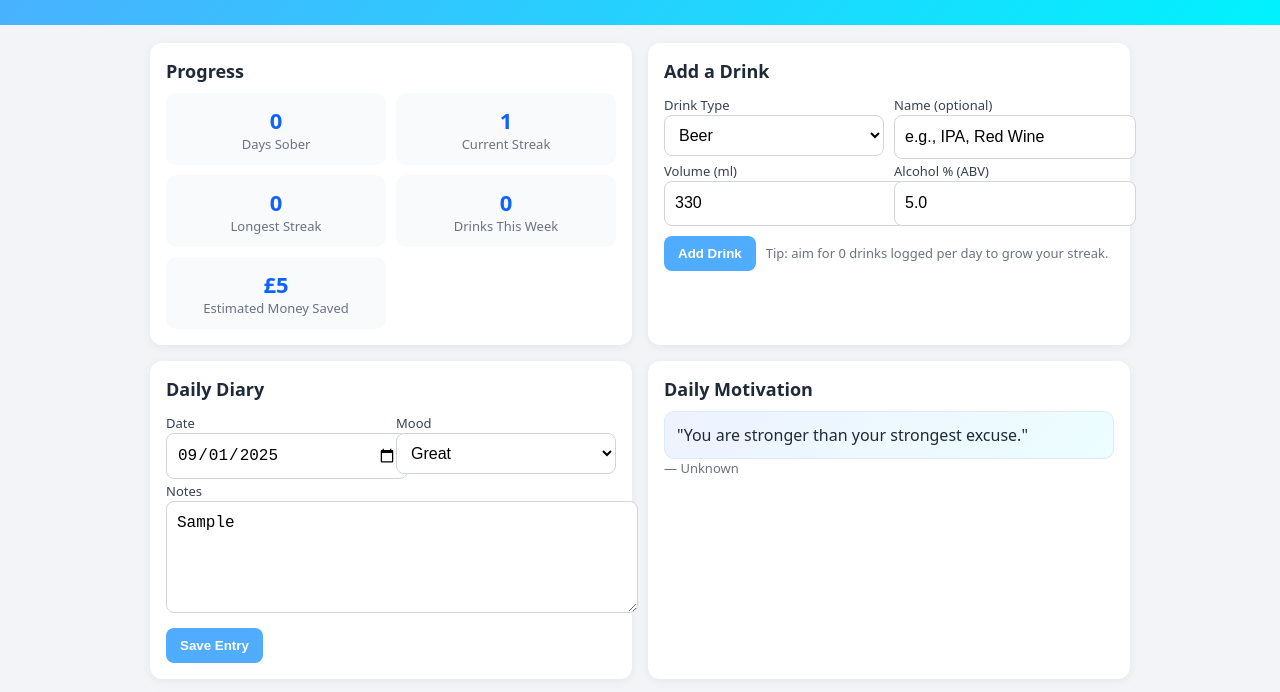
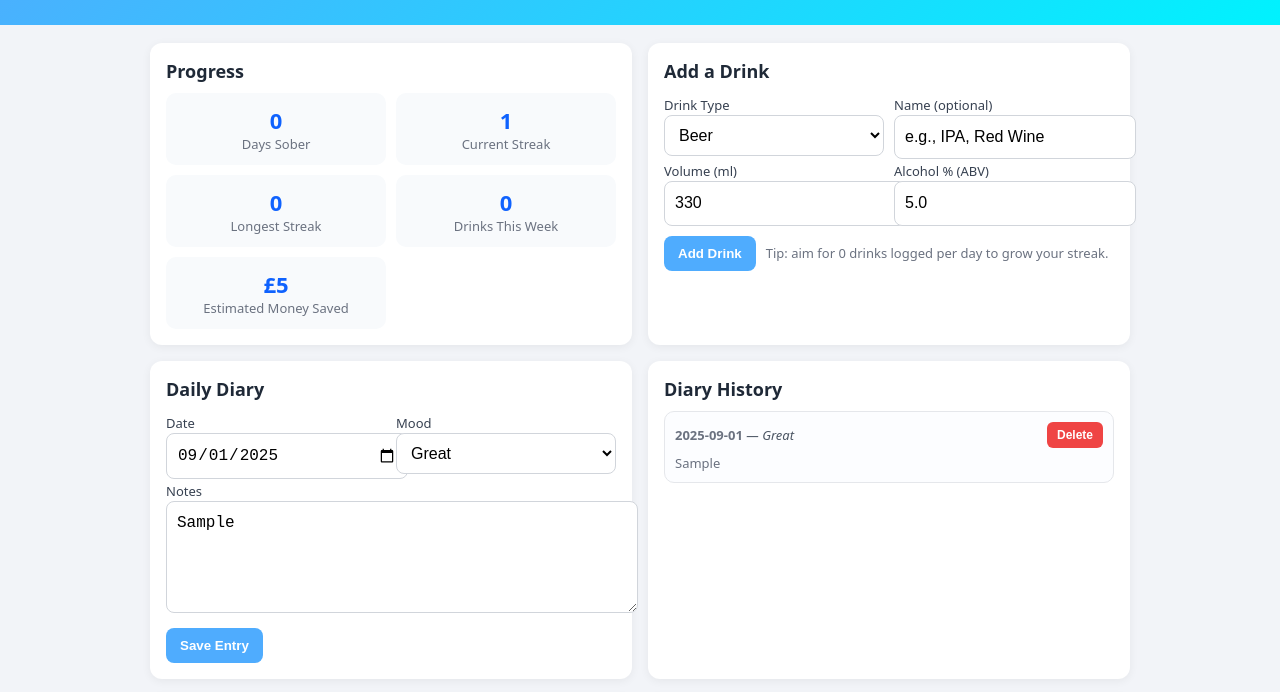
Before and after one commit to iancrotty1976-web/sobriety-tracker, a plain HTML site: page index.html in a window 1280 px wide. Both pictures are taken after typing "Sample" into the empty fields and a click on the button "Save Entry". Shown: the part 97-789 px from the top of the page. Drawn offline with Linux system fonts and the light colour scheme.

Commit message:
Diary History with delete buttons

```diff
--- a/index.html
+++ b/index.html
@@ -38,11 +38,19 @@
     textarea:focus, input:focus, select:focus { outline: none; border-color: #4f46e5; box-shadow: 0 0 0 3px #6366f11f; }
     .btn { padding: 10px 14px; background: #4facfe; color: white; border: none; border-radius: 8px; cursor: pointer; font-weight: 600; }
     .btn:hover { background: #3a8edb; }
+    .btn-danger { background: #ef4444; }
+    .btn-danger:hover { background: #dc2626; }
+    .btn-sm { padding: 6px 10px; font-size: 12px; border-radius: 6px; }
     .muted { color: #6b7280; font-size: 13px; }
     .quote { background: linear-gradient(135deg, #eef2ff, #ecfeff); border: 1px solid #dbeafe; border-radius: 10px; padding: 12px; }
     .flex { display: flex; align-items: center; gap: 10px; flex-wrap: wrap; }
     .switch { display: inline-flex; align-items: center; gap: 8px; }
     .switch input { width: 18px; height: 18px; }
+    .entry { margin-bottom:10px; padding:10px; border:1px solid #e5e7eb; border-radius:10px; background:#fcfdff; }
+    .entry-head { display:flex; justify-content:space-between; align-items:center; gap:10px; margin-bottom:6px; }
+    .entry-date { font-weight:700; }
+    .entry-mood { font-style:italic; color:#4b5563; }
+    .entry-note { white-space:pre-wrap; }
   </style>
 </head>
 <body>
@@ -103,6 +111,12 @@
         </div>
       </div>
 
+      <!-- Diary History (with delete) -->
+      <div class="card">
+        <h3>Diary History</h3>
+        <div id="diaryHistory" class="muted">No entries yet.</div>
+      </div>
+
       <!-- Daily Motivation -->
       <div class="card">
         <h3>Daily Motivation</h3>
@@ -114,7 +128,7 @@
       <div class="card">
         <h3>Reminders & Settings</h3>
         <button id="installBtn" class="btn" type="button" style="display:none;">📲 Install App</button>
-        <button id="resetBtn" class="btn" type="button" style="margin-top:10px; background:#ef4444;">🔄 Reset Progress</button>
+        <button id="resetBtn" class="btn btn-danger" type="button" style="margin-top:10px;">🔄 Reset Progress</button>
         <div style="height:8px;"></div>
         <div class="flex">
           <div class="switch"><input type="checkbox" id="reminderEnabled" /><label for="reminderEnabled">Daily reminder</label></div>
@@ -127,8 +141,14 @@
   </div>
 
   <script>
-    const ls = { get:(k,d=null)=>{try{return JSON.parse(localStorage.getItem(k))??d}catch{return d}}, set:(k,v)=>localStorage.setItem(k,JSON.stringify(v)) };
+    // LocalStorage helpers
+    const ls = {
+      get:(k,d=null)=>{try{return JSON.parse(localStorage.getItem(k))??d}catch{return d}},
+      set:(k,v)=>localStorage.setItem(k,JSON.stringify(v)),
+      del:(k)=>localStorage.removeItem(k)
+    };
 
+    // Stats
     let drinksThisWeek = ls.get('drinksThisWeek',0);
     let firstSoberDate = ls.get('firstSoberDate',null);
     let streak = ls.get('streak',0);
@@ -142,57 +162,214 @@
       document.getElementById('moneySaved').textContent='£'+((streak>0?streak:0)*drinkPrice);
       document.getElementById('longestStreak').textContent=longestStreak;
     }
-    function calcDaysSober(){ if(!firstSoberDate)return 0; const s=new Date(firstSoberDate),n=new Date(); return Math.max(0,Math.floor((n-s)/(1000*60*60*24))); }
-    function resetSoberIfNeeded(){ const t=new Date(),tm=new Date(t.getFullYear(),t.getMonth(),t.getDate()+1); firstSoberDate=tm.toISOString(); streak=0; ls.set('firstSoberDate',firstSoberDate); ls.set('streak',streak); }
+    function calcDaysSober(){
+      if(!firstSoberDate) return 0;
+      const s=new Date(firstSoberDate), n=new Date();
+      return Math.max(0,Math.floor((n-s)/(1000*60*60*24)));
+    }
+    function resetSoberIfNeeded(){
+      const t=new Date(), tm=new Date(t.getFullYear(),t.getMonth(),t.getDate()+1);
+      firstSoberDate=tm.toISOString();
+      streak=0;
+      ls.set('firstSoberDate',firstSoberDate);
+      ls.set('streak',streak);
+    }
 
-    document.getElementById('addDrink').addEventListener('click',()=>{ drinksThisWeek++; ls.set('drinksThisWeek',drinksThisWeek); resetSoberIfNeeded(); renderStats(); toast('Logged a drink. New day, new start 💪'); });
+    document.getElementById('addDrink').addEventListener('click',()=>{
+      drinksThisWeek++;
+      ls.set('drinksThisWeek',drinksThisWeek);
+      resetSoberIfNeeded();
+      renderStats();
+      toast('Logged a drink. New day, new start 💪');
+    });
 
-    // ✅ Reset button logic preserving diary + tracking longest streak
+    // Reset button (preserve diary + track longest)
     document.getElementById('resetBtn').addEventListener('click',()=>{
       if(confirm("Reset stats? (Diary entries will be kept)")){
         if(streak>longestStreak){ longestStreak=streak; ls.set('longestStreak',longestStreak); }
         drinksThisWeek=0; streak=0; firstSoberDate=null;
         ls.set('drinksThisWeek',0); ls.set('streak',0); ls.set('firstSoberDate',null);
-        renderStats(); toast(`Progress reset. Longest streak: ${longestStreak} days 🌟`);
+        renderStats();
+        toast(`Progress reset. Longest streak: ${longestStreak} days 🌟`);
       }
     });
 
-    // Daily streak updater
-    (function daily(){const k='lastStreakDay',last=ls.get(k,null),today=new Date().toDateString();if(last!==today){streak=(streak||0)+1;if(!firstSoberDate)firstSoberDate=new Date().toISOString();ls.set('firstSoberDate',firstSoberDate);ls.set('streak',streak);ls.set(k,today);} })();
+    // Daily streak incrementer
+    (function daily(){
+      const k='lastStreakDay', last=ls.get(k,null), today=new Date().toDateString();
+      if(last!==today){
+        streak=(streak||0)+1;
+        if(!firstSoberDate) firstSoberDate=new Date().toISOString();
+        ls.set('firstSoberDate',firstSoberDate);
+        ls.set('streak',streak);
+        ls.set(k,today);
+      }
+    })();
 
     renderStats();
 
     // Diary
-    const diaryDateEl=document.getElementById('diaryDate'), diaryMoodEl=document.getElementById('diaryMood'), diaryEl=document.getElementById('diary'), diaryMsgEl=document.getElementById('diarySavedMsg');
+    const diaryDateEl=document.getElementById('diaryDate'),
+          diaryMoodEl=document.getElementById('diaryMood'),
+          diaryEl=document.getElementById('diary'),
+          diaryMsgEl=document.getElementById('diarySavedMsg');
+
     diaryDateEl.valueAsDate=new Date();
-    document.getElementById('saveDiary').addEventListener('click',()=>{ const k='diary:'+ (diaryDateEl.value||new Date().toISOString().slice(0,10)); ls.set(k,{date:diaryDateEl.value,mood:diaryMoodEl.value,note:diaryEl.value,savedAt:new Date().toISOString()}); diaryMsgEl.textContent='Saved ✔'; setTimeout(()=>diaryMsgEl.textContent='',2000); });
+
+    document.getElementById('saveDiary').addEventListener('click',()=>{
+      const dateVal = diaryDateEl.value || new Date().toISOString().slice(0,10);
+      const key='diary:'+ dateVal;
+      const entry={key, date: dateVal, mood: diaryMoodEl.value, note: diaryEl.value, savedAt:new Date().toISOString()};
+      ls.set(key,entry);
+      diaryMsgEl.textContent='Saved ✔'; setTimeout(()=>diaryMsgEl.textContent='',2000);
+      renderDiaryHistory();
+    });
+
+    // Diary History with delete
+    function renderDiaryHistory() {
+      const historyEl=document.getElementById('diaryHistory');
+      const entries=[];
+      for(let i=0;i<localStorage.length;i++){
+        const key=localStorage.key(i);
+        if(key && key.startsWith("diary:")) {
+          try {
+            const e = JSON.parse(localStorage.getItem(key));
+            if (e) entries.push({ ...e, key });
+          } catch {}
+        }
+      }
+      entries.sort((a,b)=> new Date(b.date)-new Date(a.date));
+      if(entries.length===0){
+        historyEl.textContent="No entries yet.";
+        return;
+      }
+      historyEl.innerHTML = entries.map(e => `
+        <div class="entry" data-key="${e.key}">
+          <div class="entry-head">
+            <div>
+              <span class="entry-date">${e.date || "Unknown date"}</span>
+              <span class="entry-mood"> — ${e.mood || "Unknown mood"}</span>
+            </div>
+            <button type="button" class="btn btn-sm btn-danger delete-entry" aria-label="Delete entry ${e.date}">Delete</button>
+          </div>
+          <div class="entry-note">${e.note ? escapeHtml(e.note) : "<span class='muted'>No notes</span>"}</div>
+        </div>
+      `).join("");
+    }
+
+    // Small helper to avoid HTML injection in notes
+    function escapeHtml(str){
+      return String(str)
+        .replace(/&/g,'&amp;')
+        .replace(/</g,'&lt;')
+        .replace(/>/g,'&gt;')
+        .replace(/"/g,'&quot;')
+        .replace(/'/g,'&#039;')
+        .replace(/\n/g,'<br/>');
+    }
+
+    // Event delegation for delete buttons
+    document.getElementById('diaryHistory').addEventListener('click', (e) => {
+      const btn = e.target.closest('.delete-entry');
+      if (!btn) return;
+      const wrap = btn.closest('.entry');
+      const key = wrap?.getAttribute('data-key');
+      if (!key) return;
+      const dateLabel = wrap.querySelector('.entry-date')?.textContent || 'this entry';
+      if (confirm(`Delete diary entry for ${dateLabel}? This cannot be undone.`)) {
+        ls.del(key);
+        renderDiaryHistory();
+        toast('Diary entry deleted.');
+      }
+    });
+
+    renderDiaryHistory();
 
     // Quotes
     const QUOTES=[{q:"One day at a time.",a:"AA Slogan"},{q:"You are stronger than your strongest excuse.",a:"Unknown"},{q:"Small steps every day lead to big results.",a:"Unknown"},{q:"Progress, not perfection.",a:"AA Slogan"},{q:"The comeback is always stronger than the setback.",a:"Unknown"},{q:"Cravings pass. Your reasons last.",a:"Unknown"},{q:"What you do today can improve all your tomorrows.",a:"Ralph Marston"}];
     const qi=(new Date().getFullYear()*1000+(new Date().getMonth()+1)*50+new Date().getDate())%QUOTES.length;
-    document.getElementById('quoteBox').textContent='"'+QUOTES[qi].q+'"'; document.getElementById('quoteAttribution').textContent='— '+QUOTES[qi].a;
+    document.getElementById('quoteBox').textContent='"'+QUOTES[qi].q+'"';
+    document.getElementById('quoteAttribution').textContent='— '+QUOTES[qi].a;
 
     // Notifications
-    const reminderEnabledEl=document.getElementById('reminderEnabled'),reminderTimeEl=document.getElementById('reminderTime'),reminderStatusEl=document.getElementById('reminderStatus');
-    reminderEnabledEl.checked=!!ls.get('reminderEnabled',false); reminderTimeEl.value=ls.get('reminderTime','20:00');
-    function reqPerm(){if(!('Notification'in window))return Promise.resolve('unsupported');if(Notification.permission==='granted')return Promise.resolve('granted');if(Notification.permission==='denied')return Promise.resolve('denied');return Notification.requestPermission();}
-    function tick(){clearInterval(window.__t);if(!reminderEnabledEl.checked){reminderStatusEl.textContent='Daily reminder is off.';return;} const[hh,mm]=(reminderTimeEl.value||'20:00').split(':').map(n=>parseInt(n));reminderStatusEl.textContent=`Reminder set for ${hh.toString().padStart(2,'0')}:${mm.toString().padStart(2,'0')} daily.`;window.__t=setInterval(()=>{const n=new Date();if(n.getHours()===hh&&n.getMinutes()===mm&&n.getSeconds()<5){const k='reminderLast:'+n.toDateString(); if(ls.get(k,null))return; ls.set(k,true); fireRem();}},1000);}
-    async function fireRem(){const b='How are you feeling? Log a quick diary entry or update drinks.'; if('Notification'in window&&Notification.permission==='granted'){try{new Notification('Daily check-in',{body:b,icon:'icons/icon-192.png'});}catch{alert(b);}}else{alert(b);}}
-    document.getElementById('saveReminder').addEventListener('click',async()=>{ls.set('reminderEnabled',reminderEnabledEl.checked); ls.set('reminderTime',reminderTimeEl.value||'20:00'); if(reminderEnabledEl.checked){const p=await reqPerm(); if(p!=='granted'){reminderStatusEl.textContent='Notifications not allowed - using alerts.'}} tick(); toast('Reminder saved.');});
+    const reminderEnabledEl=document.getElementById('reminderEnabled'),
+          reminderTimeEl=document.getElementById('reminderTime'),
+          reminderStatusEl=document.getElementById('reminderStatus');
+    reminderEnabledEl.checked=!!ls.get('reminderEnabled',false);
+    reminderTimeEl.value=ls.get('reminderTime','20:00');
+
+    function reqPerm(){
+      if(!('Notification'in window))return Promise.resolve('unsupported');
+      if(Notification.permission==='granted')return Promise.resolve('granted');
+      if(Notification.permission==='denied')return Promise.resolve('denied');
+      return Notification.requestPermission();
+    }
+    function tick(){
+      clearInterval(window.__t);
+      if(!reminderEnabledEl.checked){reminderStatusEl.textContent='Daily reminder is off.';return;}
+      const[hh,mm]=(reminderTimeEl.value||'20:00').split(':').map(n=>parseInt(n));
+      reminderStatusEl.textContent=`Reminder set for ${hh.toString().padStart(2,'0')}:${mm.toString().padStart(2,'0')} daily.`;
+      window.__t=setInterval(()=>{
+        const n=new Date();
+        if(n.getHours()===hh&&n.getMinutes()===mm&&n.getSeconds()<5){
+          const k='reminderLast:'+n.toDateString();
+          if(ls.get(k,null))return;
+          ls.set(k,true);
+          fireRem();
+        }
+      },1000);
+    }
+    async function fireRem(){
+      const b='How are you feeling? Log a quick diary entry or update drinks.';
+      if('Notification'in window&&Notification.permission==='granted'){
+        try{ new Notification('Daily check-in',{body:b,icon:'icons/icon-192.png'}); }
+        catch{ alert(b); }
+      } else { alert(b); }
+    }
+    document.getElementById('saveReminder').addEventListener('click',async()=>{
+      ls.set('reminderEnabled',reminderEnabledEl.checked);
+      ls.set('reminderTime',reminderTimeEl.value||'20:00');
+      if(reminderEnabledEl.checked){
+        const p=await reqPerm();
+        if(p!=='granted'){reminderStatusEl.textContent='Notifications not allowed - using alerts.'}
+      }
+      tick();
+      toast('Reminder saved.');
+    });
     tick();
 
     // Toast
-    function toast(m){if(!window.__tEl){const e=document.createElement('div');e.style='position:fixed;left:50%;bottom:18px;transform:translateX(-50%);background:#111827;color:#fff;padding:10px 14px;border-radius:999px;font-size:14px;z-index:9999;box-shadow:0 6px 20px rgba(0,0,0,0.25);opacity:0;transition:opacity .2s';document.body.appendChild(e);window.__tEl=e;} window.__tEl.textContent=m; window.__tEl.style.opacity='1'; setTimeout(()=>window.__tEl&&(window.__tEl.style.opacity='0'),1800);}
+    function toast(m){
+      if(!window.__tEl){
+        const e=document.createElement('div');
+        e.style='position:fixed;left:50%;bottom:18px;transform:translateX(-50%);background:#111827;color:#fff;padding:10px 14px;border-radius:999px;font-size:14px;z-index:9999;box-shadow:0 6px 20px rgba(0,0,0,0.25);opacity:0;transition:opacity .2s';
+        document.body.appendChild(e); window.__tEl=e;
+      }
+      window.__tEl.textContent=m; window.__tEl.style.opacity='1';
+      setTimeout(()=>window.__tEl&&(window.__tEl.style.opacity='0'),1800);
+    }
 
-    // PWA
-    if('serviceWorker'in navigator){window.addEventListener('load',()=>{navigator.serviceWorker.register('./sw.js');});}
-    let deferredPrompt;const installBtn=document.getElementById('installBtn');
+    // PWA registration
+    if('serviceWorker'in navigator){
+      window.addEventListener('load',()=>{navigator.serviceWorker.register('./sw.js');});
+    }
+    let deferredPrompt; const installBtn=document.getElementById('installBtn');
     window.addEventListener('beforeinstallprompt',e=>{e.preventDefault();deferredPrompt=e;installBtn.style.display='inline-block';});
-    installBtn.addEventListener('click',async()=>{if(deferredPrompt){deferredPrompt.prompt();try{await deferredPrompt.userChoice;}catch{}deferredPrompt=null;installBtn.style.display='none';}else alert("Tip: choose 'Install app' from your menu");});
+    installBtn.addEventListener('click',async()=>{
+      if(deferredPrompt){deferredPrompt.prompt();try{await deferredPrompt.userChoice;}catch{}deferredPrompt=null;installBtn.style.display='none';}
+      else alert("Tip: choose 'Install app' from your menu");
+    });
     window.addEventListener('appinstalled',()=>{installBtn.style.display='none';toast('App installed 🎉');});
 
     // Runtime visibility fix for mobile inputs
-    function forceInputVisibility(){document.querySelectorAll('input,textarea,select').forEach(el=>{el.style.background='#fff';el.style.color='#000';el.style.caretColor='#000';el.style.setProperty('-webkit-text-fill-color','#000','important');});}
+    function forceInputVisibility(){
+      document.querySelectorAll('input,textarea,select').forEach(el=>{
+        el.style.background='#fff';
+        el.style.color='#000';
+        el.style.caretColor='#000';
+        el.style.setProperty('-webkit-text-fill-color','#000','important');
+      });
+    }
     document.addEventListener('DOMContentLoaded',forceInputVisibility);
     window.addEventListener('load',()=>setTimeout(forceInputVisibility,100));
   </script>
```
